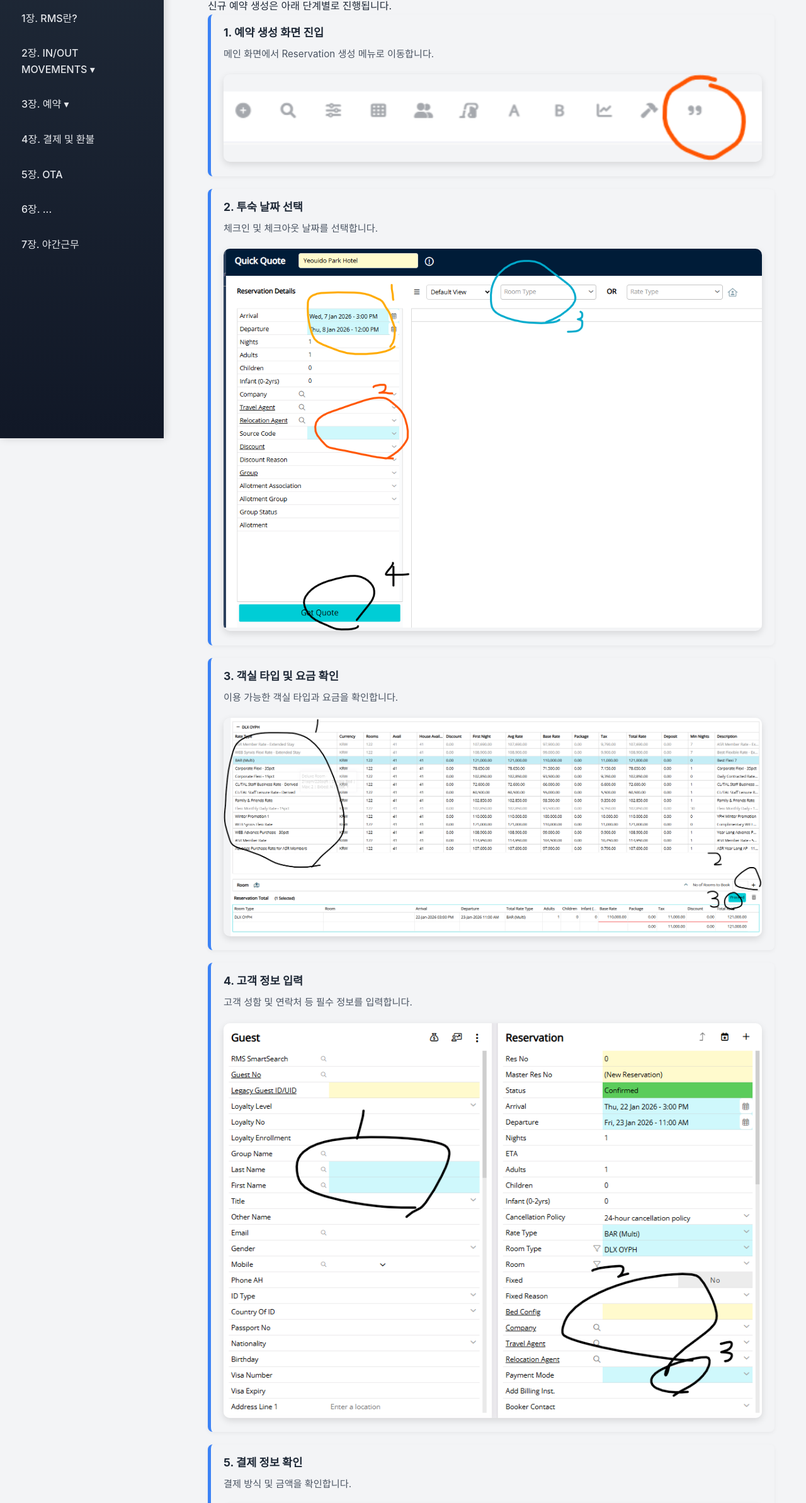
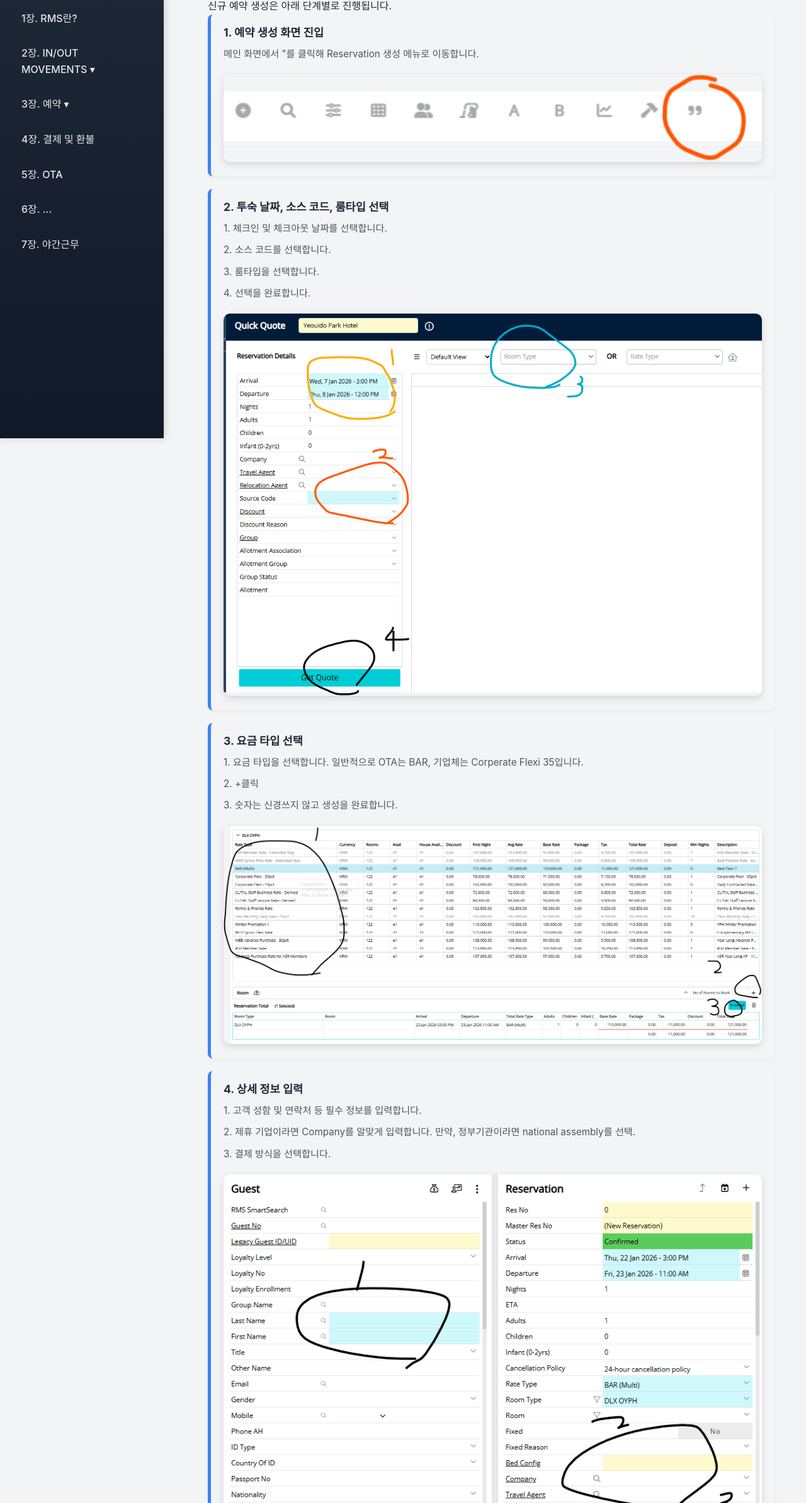
Before and after one commit to bluedawn123/rmsbook, a plain HTML site: page chapter3/section1.html in a window 1280 px wide. Shown: the part 104-2491 px from the top of the page at 63% size. Drawn offline with Linux system fonts and the light colour scheme; files that its build step writes are made by us from their sources.

Commit message:
Update section1.html

```diff
--- a/chapter3/section1.html
+++ b/chapter3/section1.html
@@ -51,38 +51,50 @@
 
     <div class="process-step">
       <h3>1. 예약 생성 화면 진입</h3>
-      <p>메인 화면에서 Reservation 생성 메뉴로 이동합니다.</p>
+      <p>메인 화면에서 "를 클릭해 Reservation 생성 메뉴로 이동합니다.</p>
       <img src="images/chapter3/mr1.png" alt="예약 생성 화면 진입" class="process-image">
     </div>
 
     <div class="process-step">
-      <h3>2. 투숙 날짜 선택</h3>
-      <p>체크인 및 체크아웃 날짜를 선택합니다.</p>
+      <h3>2. 투숙 날짜, 소스 코드, 룸타입 선택 </h3>
+      <p>1. 체크인 및 체크아웃 날짜를 선택합니다.</p>
+      <p>2. 소스 코드를 선택합니다.</p>
+      <p>3. 룸타입을 선택합니다.</p>
+      <p>4. 선택을 완료합니다.</p>
       <img src="images/chapter3/mr2.png" alt="투숙 날짜 선택" class="process-image">
     </div>
 
     <div class="process-step">
-      <h3>3. 객실 타입 및 요금 확인</h3>
-      <p>이용 가능한 객실 타입과 요금을 확인합니다.</p>
+      <h3>3. 요금 타입 선택</h3>
+      <p>1. 요금 타입을 선택합니다. 일반적으로 OTA는 BAR, 기업체는 Corperate Flexi 35입니다. </p>
+      <p>2. +클릭</p>
+      <p>3. 숫자는 신경쓰지 않고 생성을 완료합니다.</p>
       <img src="images/chapter3/mr3.png" alt="객실 타입 및 요금 확인" class="process-image">
     </div>
 
     <div class="process-step">
-      <h3>4. 고객 정보 입력</h3>
-      <p>고객 성함 및 연락처 등 필수 정보를 입력합니다.</p>
+      <h3>4. 상세 정보 입력</h3>
+      <p>1. 고객 성함 및 연락처 등 필수 정보를 입력합니다.</p>
+      <p>2. 제휴 기업이라면 Company를 알맞게 입력합니다. 만약, 정부기관이라면 national assembly를 선택.</p>
+      <p>3. 결제 방식을 선택합니다.</p>
       <img src="images/chapter3/mr4.png" alt="고객 정보 입력" class="process-image">
     </div>
 
     <div class="process-step">
-      <h3>5. 결제 정보 확인</h3>
-      <p>결제 방식 및 금액을 확인합니다.</p>
+      <h3>5. 결제 금액 확인</h3>
+      <p>Total Rate를 들어가 전체 결제 금액을 조회합니다.</p>
       <img src="images/chapter3/mr5.png" alt="결제 정보 확인" class="process-image">
     </div>
 
     <div class="process-step">
-      <h3>6. 예약 생성 완료</h3>
-      <p>모든 정보를 확인한 후 예약을 생성합니다.</p>
+      <h3>6. Total Rate 확인</h3>
+      <p>일별 결제 요금을 확인합니다.</p>
+      <p>주의할점은 일반적으로 Base Rate는 세금을 포함하지 않습니다.</p>
       <img src="images/chapter3/mr6.png" alt="예약 생성 완료" class="process-image">
+    </div>
+
+    <div class="process-step">
+      <h3>7. 예약 생성을 완료합니다.</h3>
     </div>
 
   </main>
```
